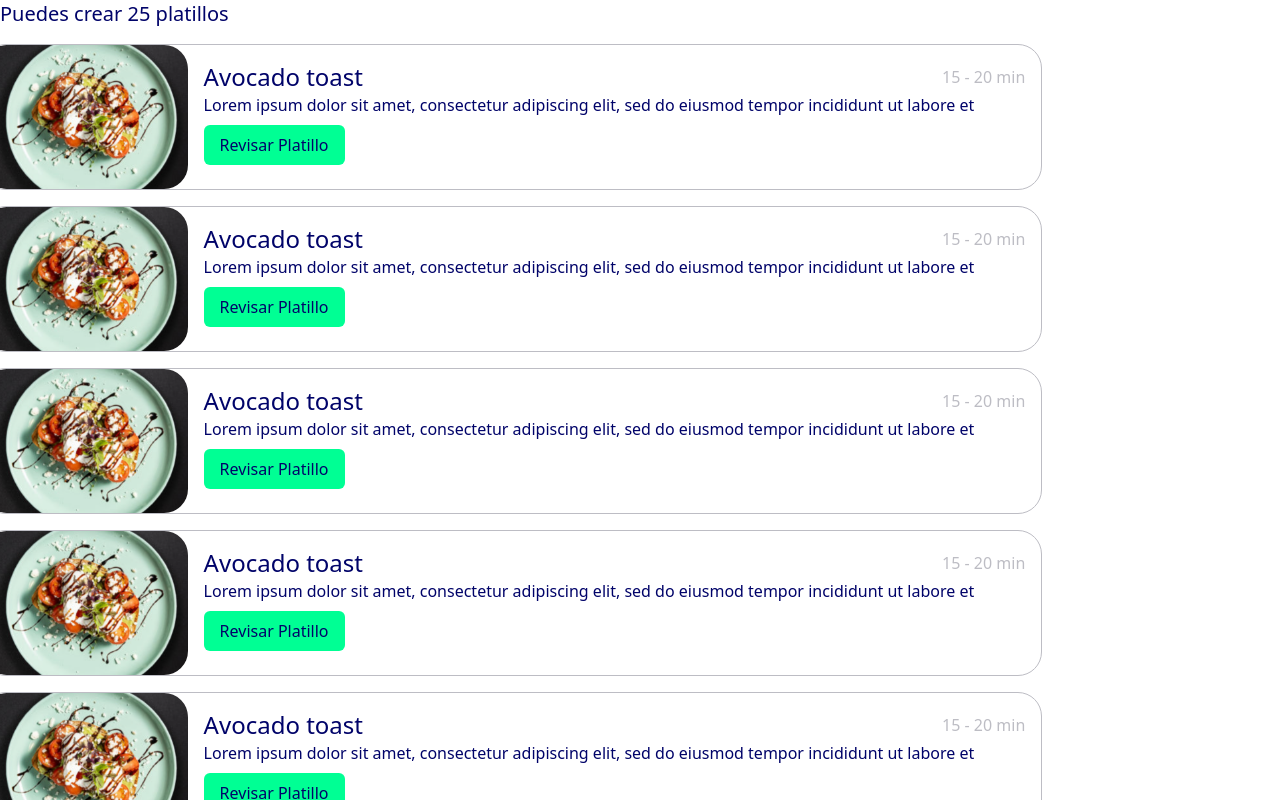
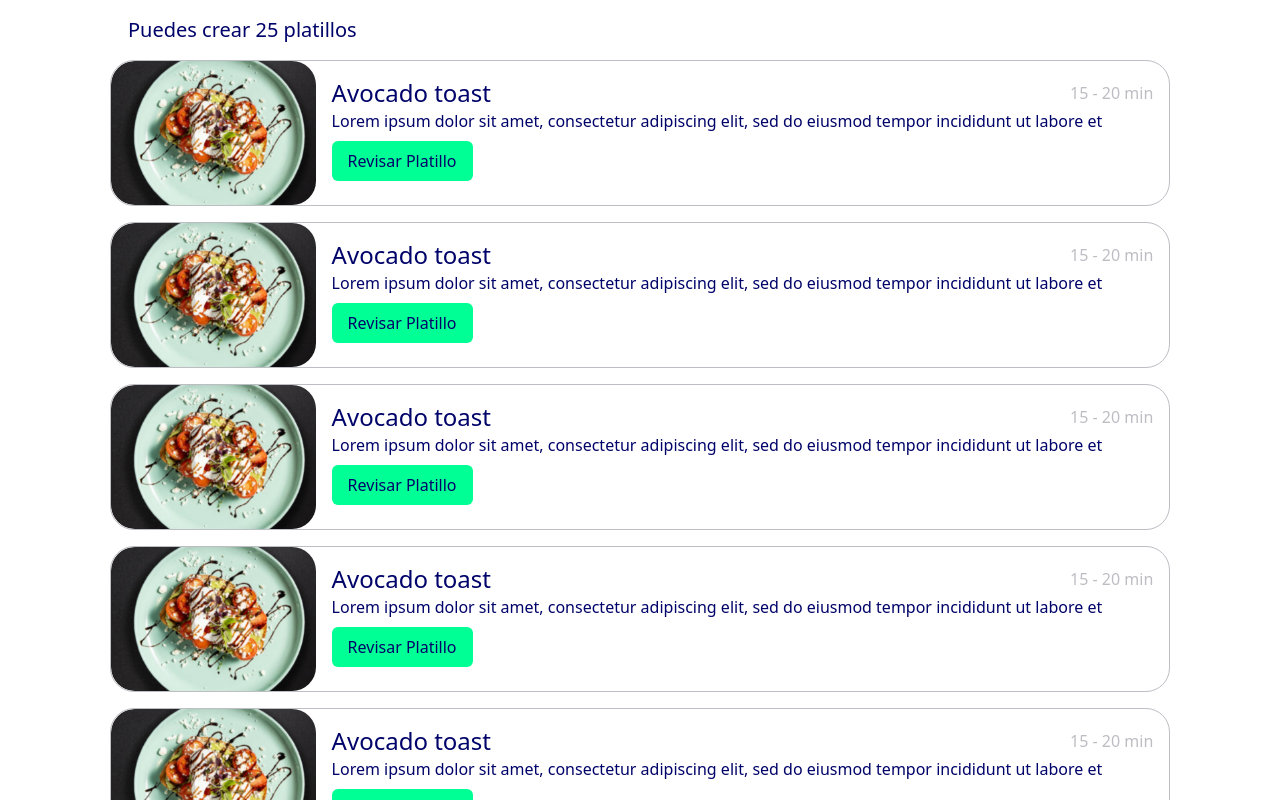
Before and after one commit to No-Country/c16-78-ft-csharp, a React (Vite) app in the folder Frontend/: page / in a window 1280 px wide. Shown: the top 800 px of the page. Built offline with nearby package versions, Linux system fonts and the light colour scheme.

Commit message:
Pagina de resultados completa

```diff
--- a/Frontend/src/components/ButtonFill.jsx
+++ b/Frontend/src/components/ButtonFill.jsx
@@ -3,7 +3,7 @@ import React from "react";
 const ButtonFill = ({ children, url }) => {
   return (
     <button
-      className="bg-primary rounded-md py-2 px-4"
+      className="bg-primary rounded-md py-2 px-4 hover:brightness-90"
       onClick={() => {
         window.location.href = url;
       }}
--- a/Frontend/src/components/FoodSection.jsx
+++ b/Frontend/src/components/FoodSection.jsx
@@ -9,12 +9,12 @@ const FoodSection = () => {
   ];
 
   return (
-    <section className="flex flex-col justify-center items-center max-w-screen-lg">
+    <section className="py-4 flex flex-col justify-center items-center max-w-screen-lg mx-auto">
       <h1 className="text-3xl pb-4 text-textColor font-medium xl:text-xl xl:self-start">
         Puedes crear {information.length} platillos
       </h1>
       <div className="flex flex-wrap gap-4 items-center justify-center">
-        {information.map((item) => {
+        {information?.map((item) => {
           return (
             <FoodCard
               key={item}
```
